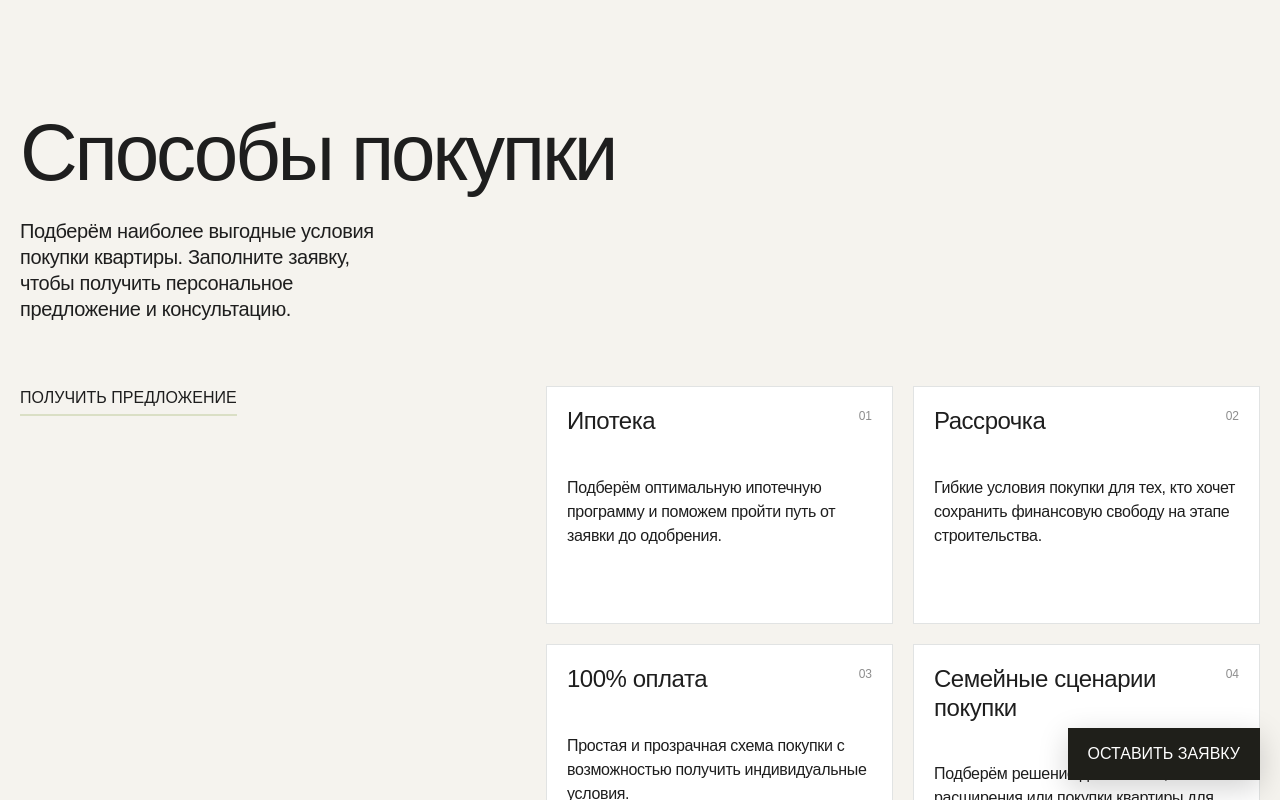
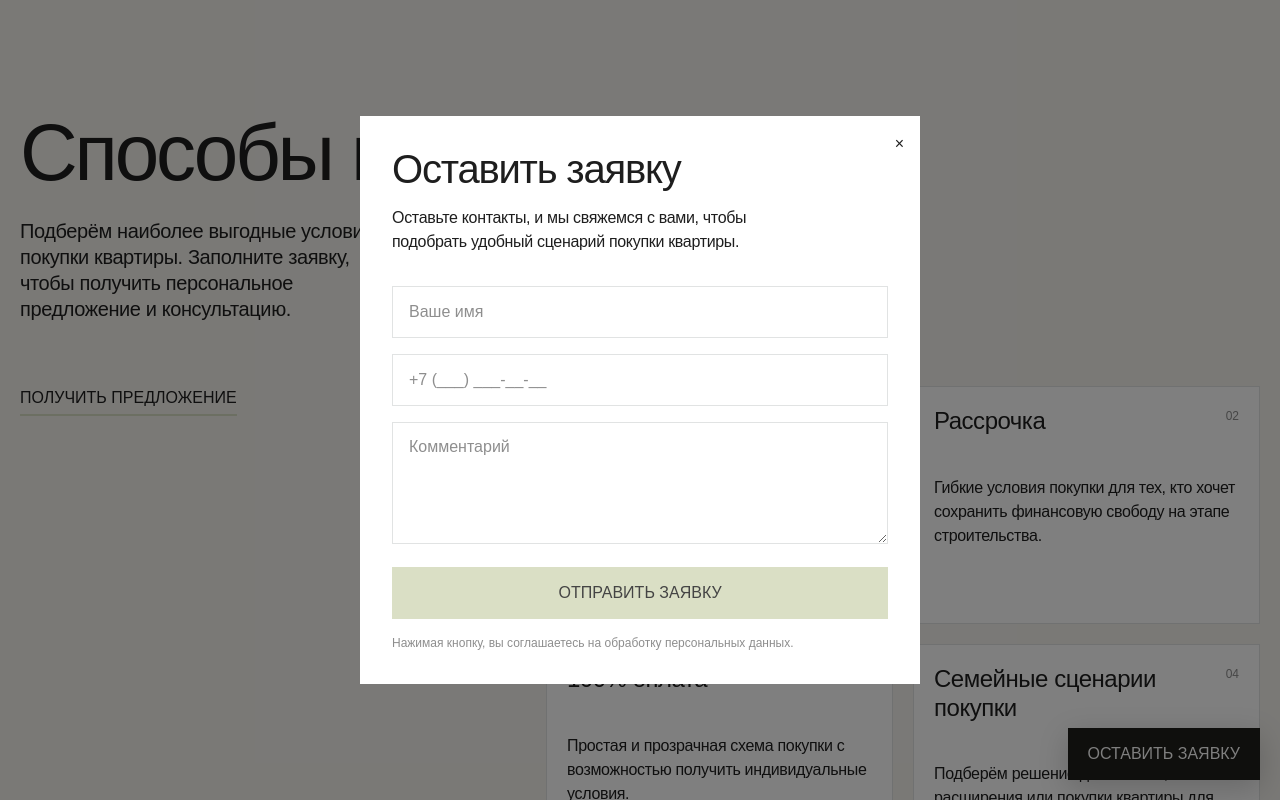
Before and after one commit to nstopack-crypto/istok-site, a Next.js app: page / in a window 1280 px wide. Both pictures are taken after a click on the button "ПОЛУЧИТЬ ПРЕДЛОЖЕНИЕ". Shown: the part 7437-8237 px from the top of the page. Built offline with nearby package versions, Linux system fonts and the light colour scheme.

Commit message:
Improve lead modal UX

```diff
--- a/app/page.tsx
+++ b/app/page.tsx
@@ -26,7 +26,7 @@ export default function HomePage() {
       <Architecture />
       <Location />
       <Lifestyle />
-      <PurchaseMethods />
+      <PurchaseMethods onOpenLead={() => setIsLeadOpen(true)} />
       <Footer />
 
       <button
--- a/components/LeadModal.tsx
+++ b/components/LeadModal.tsx
@@ -1,11 +1,47 @@
 "use client";
+
+import { useState } from "react";
 
 type LeadModalProps = {
   isOpen: boolean;
   onClose: () => void;
 };
 
+function formatPhone(value: string) {
+  const digits = value.replace(/\D/g, "").slice(0, 11);
+
+  if (!digits) return "";
+
+  const normalized = digits.startsWith("8")
+    ? "7" + digits.slice(1)
+    : digits.startsWith("7")
+      ? digits
+      : "7" + digits;
+
+  const p = normalized.slice(0, 11);
+
+  const parts = [
+    p.slice(0, 1),
+    p.slice(1, 4),
+    p.slice(4, 7),
+    p.slice(7, 9),
+    p.slice(9, 11),
+  ];
+
+  let result = `+${parts[0]}`;
+  if (parts[1]) result += ` (${parts[1]}`;
+  if (parts[1]?.length === 3) result += `)`;
+  if (parts[2]) result += ` ${parts[2]}`;
+  if (parts[3]) result += `-${parts[3]}`;
+  if (parts[4]) result += `-${parts[4]}`;
+
+  return result;
+}
+
 export default function LeadModal({ isOpen, onClose }: LeadModalProps) {
+  const [phone, setPhone] = useState("");
+  const [isSubmitted, setIsSubmitted] = useState(false);
+
   if (!isOpen) return null;
 
   return (
@@ -13,13 +49,19 @@ export default function LeadModal({ isOpen, onClose }: LeadModalProps) {
       <div className="relative w-full max-w-[560px] bg-white p-6 md:p-8">
         <button
           type="button"
-          onClick={onClose}
+          onClick={() => {
+            setIsSubmitted(false);
+            setPhone("");
+            onClose();
+          }}
           className="absolute right-4 top-4 text-[24px] leading-none text-[#1e1e1e]"
           aria-label="Закрыть"
         >
           ×
         </button>
 
+        {!isSubmitted ? (
+          <>
             <h3 className="mb-4 text-[32px] font-medium leading-[1.05] tracking-[-0.03em] text-[#1e1e1e] md:text-[40px]">
               Оставить заявку
             </h3>
@@ -32,8 +74,7 @@ export default function LeadModal({ isOpen, onClose }: LeadModalProps) {
             <form
               onSubmit={(e) => {
                 e.preventDefault();
-            alert("Форма пока без отправки. Позже подключим получение заявок.");
-            onClose();
+                setIsSubmitted(true);
               }}
               className="space-y-4"
             >
@@ -48,7 +89,9 @@ export default function LeadModal({ isOpen, onClose }: LeadModalProps) {
               <input
                 type="tel"
                 name="phone"
-            placeholder="Телефон"
+                placeholder="+7 (___) ___-__-__"
+                value={phone}
+                onChange={(e) => setPhone(formatPhone(e.target.value))}
                 className="h-[52px] w-full border border-[#e1e3e3] px-4 text-[16px] text-[#1e1e1e] outline-none placeholder:text-[#8e8e8e]"
                 required
               />
@@ -71,6 +114,31 @@ export default function LeadModal({ isOpen, onClose }: LeadModalProps) {
                 Нажимая кнопку, вы соглашаетесь на обработку персональных данных.
               </p>
             </form>
+          </>
+        ) : (
+          <div className="py-10">
+            <h3 className="mb-4 text-[32px] font-medium leading-[1.05] tracking-[-0.03em] text-[#1e1e1e] md:text-[40px]">
+              Спасибо
+            </h3>
+
+            <p className="mb-8 max-w-[420px] text-[16px] leading-[1.5] tracking-[-0.02em] text-[#1e1e1e]">
+              Форма пока работает в демонстрационном режиме. Следующим шагом
+              подключим реальную отправку заявок.
+            </p>
+
+            <button
+              type="button"
+              onClick={() => {
+                setIsSubmitted(false);
+                setPhone("");
+                onClose();
+              }}
+              className="h-[52px] bg-[#1f1f1a] px-5 text-[12px] font-semibold uppercase text-white transition hover:opacity-90"
+            >
+              Закрыть
+            </button>
+          </div>
+        )}
       </div>
     </div>
   );
--- a/components/PurchaseMethods.tsx
+++ b/components/PurchaseMethods.tsx
@@ -1,3 +1,7 @@
+type PurchaseMethodsProps = {
+  onOpenLead: () => void;
+};
+
 const methods = [
   {
     title: "Ипотека",
@@ -17,7 +21,9 @@ const methods = [
   },
 ];
 
-export default function PurchaseMethods() {
+export default function PurchaseMethods({
+  onOpenLead,
+}: PurchaseMethodsProps) {
   return (
     <section
       id="purchase"
@@ -37,7 +43,11 @@ export default function PurchaseMethods() {
 
         <div className="grid grid-cols-1 gap-10 md:grid-cols-[375px_1fr] md:gap-[151px]">
           <div>
-            <button className="border-b-2 border-[#dadfc5] pb-1 text-[12px] font-semibold uppercase leading-[1.15] text-[#1e1e1e] transition hover:opacity-70">
+            <button
+              type="button"
+              onClick={onOpenLead}
+              className="border-b-2 border-[#dadfc5] pb-1 text-[12px] font-semibold uppercase leading-[1.15] text-[#1e1e1e] transition hover:opacity-70"
+            >
               Получить предложение
             </button>
           </div>
```
Lines whose indentation alone changed are shown as unchanged.
